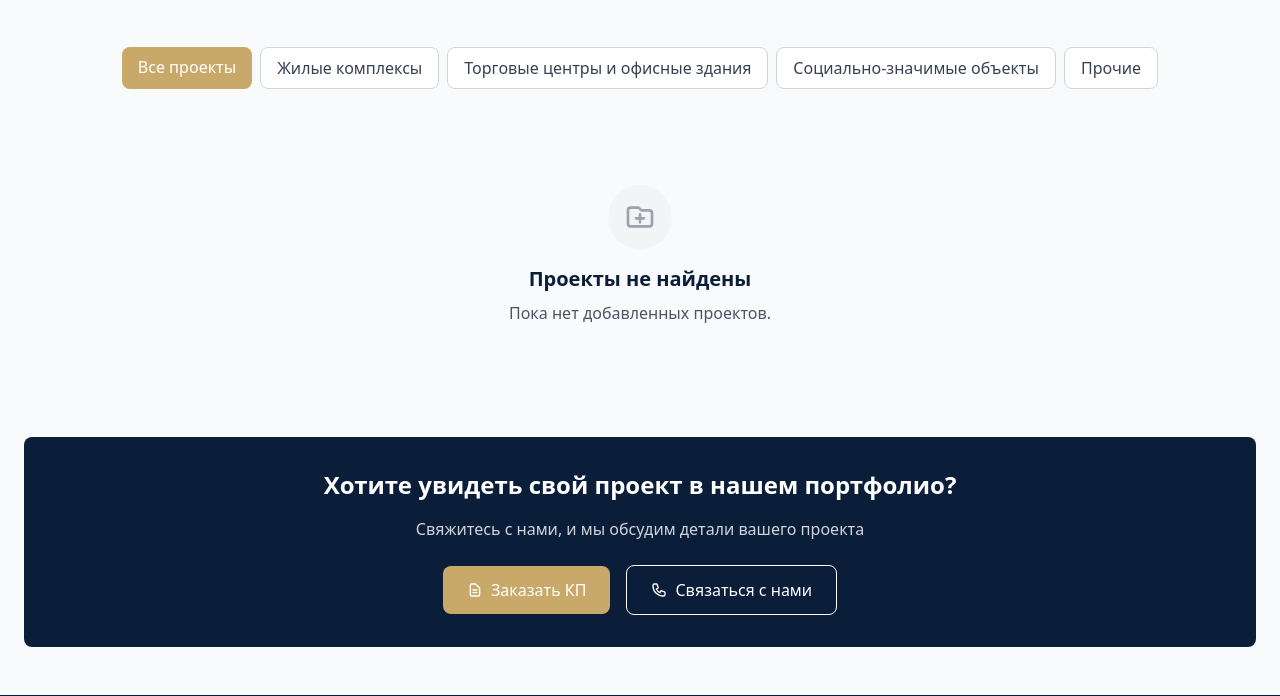
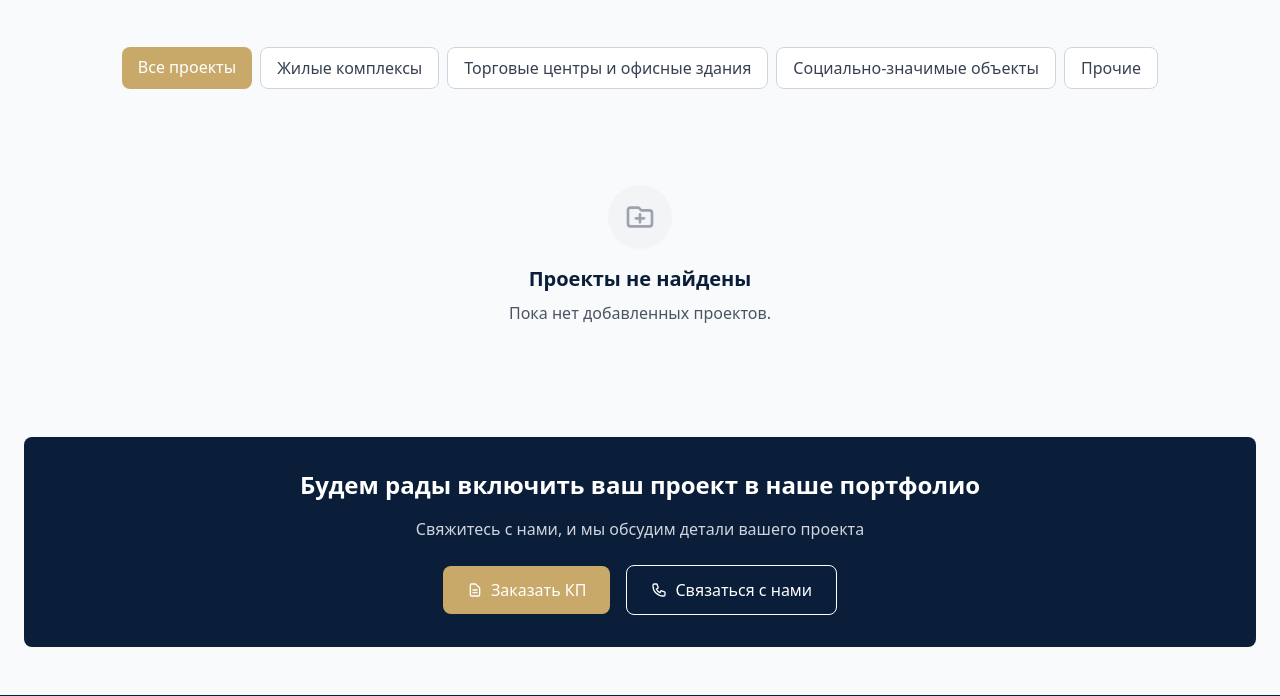
Before and after one commit to Aleexaa/argus_site, a Django app: page /projects/ in a window 1280 px wide. Shown: the part 214-910 px from the top of the page. Run offline with Django 5.2, Linux system fonts and the light colour scheme; data that the repository does not hold is empty; parts of the project's set-up code (start-up, migrations or seed data) failed here and were passed over; some libraries are stand-ins or nearby versions.

Commit message:
исправлен

```diff
--- a/templates/main/projects.html
+++ b/templates/main/projects.html
@@ -106,7 +106,7 @@
         <!-- CTA Section - Упрощенный -->
         <div class="bg-dark-blue rounded-lg p-8 text-center">
             <h2 class="text-2xl font-bold text-white mb-4">
-                Хотите увидеть свой проект в нашем портфолио?
+                Будем рады включить ваш проект в наше портфолио
             </h2>
             <p class="text-gray-300 mb-6 max-w-2xl mx-auto">
                 Свяжитесь с нами, и мы обсудим детали вашего проекта
```
